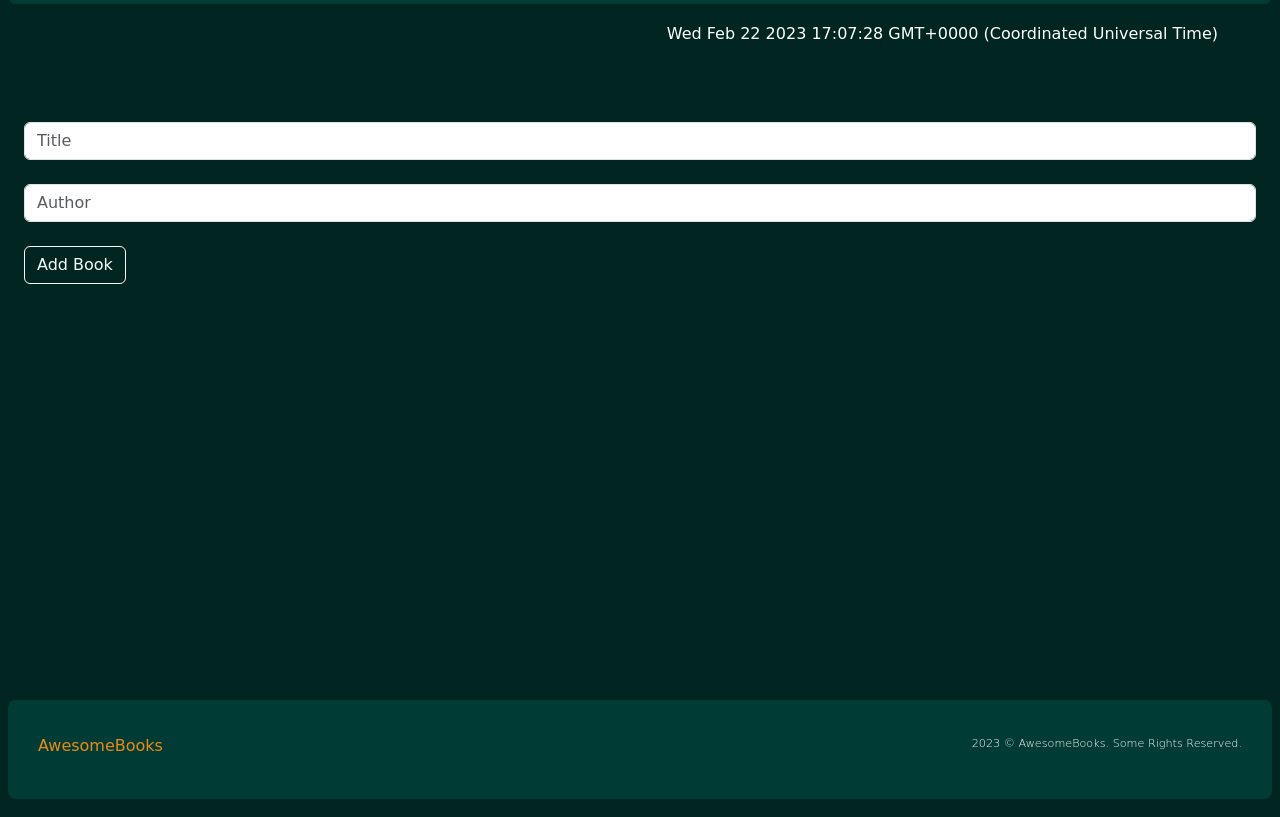
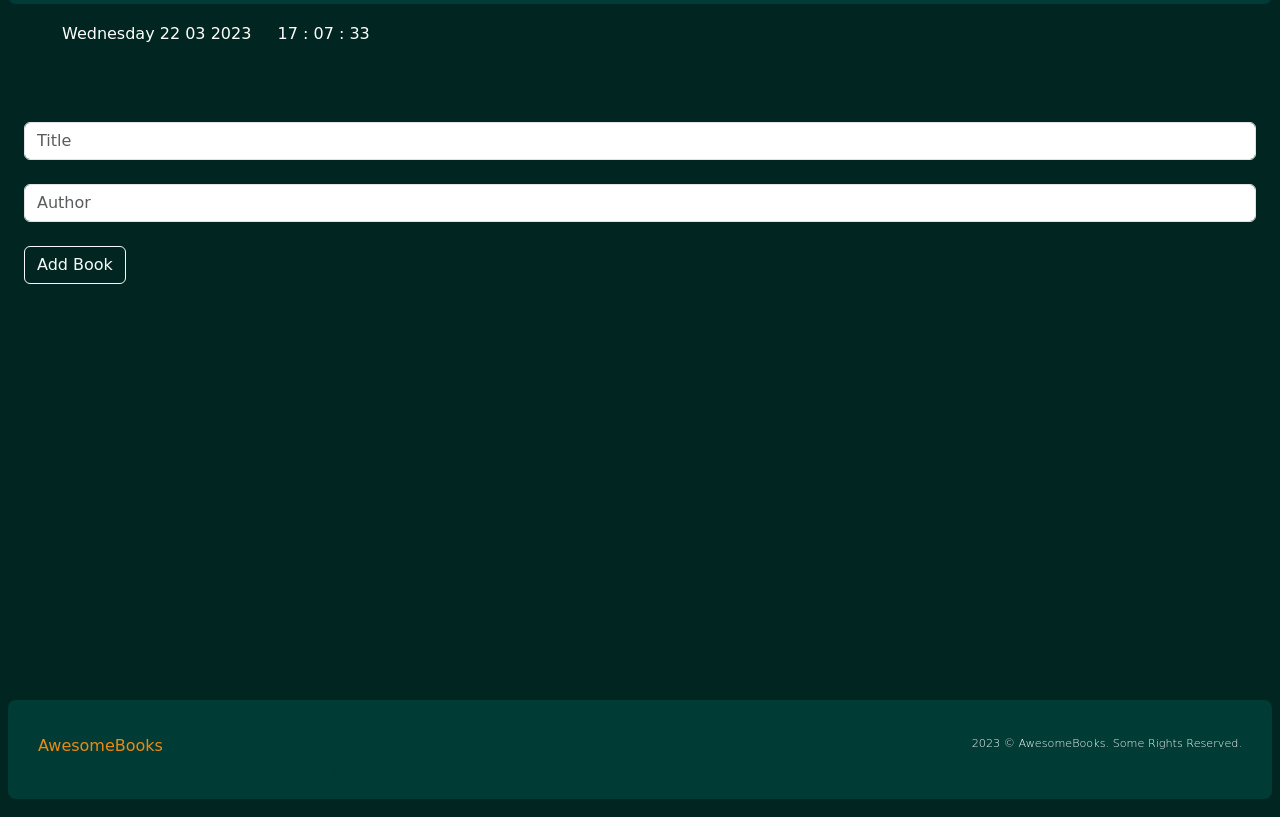
Before and after one commit to SamTush/Awesome-books, a website: page index.html in a window 1280 px wide. Shown: the part 96-913 px from the top of the page. Drawn offline with nearby package versions, Linux system fonts and the light colour scheme; a web font is replaced by a local one.

Commit message:
Add real time and date

```diff
--- a/index.html
+++ b/index.html
@@ -45,6 +45,16 @@
           <div class="date-time container-fluid">
             <div class="col col-12 date-time-div">
 
+                <span class="weekDay"></span>
+                <span class="date"></span>
+                <span class="day"></span>
+                <span class="year"></span>
+                <span>&emsp;</span>
+                <span class="hours"></span>
+                <span>:</span>
+                <span class="minutes"></span>
+                <span>:</span>
+                <span class="seconds"></span>
             </div>
           </div>
     </header>
--- a/js/index.js
+++ b/js/index.js
@@ -76,11 +76,43 @@ booksSection.addEventListener('click', (event) => {
   }
 });
 
-let date = new Date();
-
 const dateTime = document.createElement('div');
 const dateTimeDiv = document.querySelector('.date-time-div');
-dateTime.innerHTML = `
-  <a href="">${date}</a>
-`;
-dateTimeDiv.appendChild(dateTime);
+
+function dateTimefun() {
+  const weekday = ["Sunday","Monday","Tuesday","Wednesday","Thursday","Friday","Saturday"];
+  let date = new Date();
+  let hrs = date.getHours();
+  let min = date.getMinutes();
+  let sec = date.getSeconds();
+  let realDate = date.getDate();
+  let month = date.getDay();
+  let year = date.getFullYear();
+  let week = weekday[date.getDay()];
+
+  if (min < 10) {
+    min = '0' + min;
+  }
+
+  if (sec < 10) {
+    sec = '0' + sec;
+  }
+
+  if (month < 10) {
+    month = '0' + month;
+  }
+
+  document.querySelector('.hours').innerHTML = hrs;
+  document.querySelector('.minutes').innerHTML = min;
+  document.querySelector('.seconds').innerHTML = sec;
+  document.querySelector('.weekDay').innerHTML = week;
+  document.querySelector('.date').innerHTML = realDate;
+  document.querySelector('.day').innerHTML = month;
+  document.querySelector('.year').innerHTML = year;
+}
+
+setInterval(dateTimefun, 10);
+// dateTime.innerHTML = `
+//   <a href="">${dateTime}</a>
+// `;
+// dateTimeDiv.appendChild(dateTime);
```
